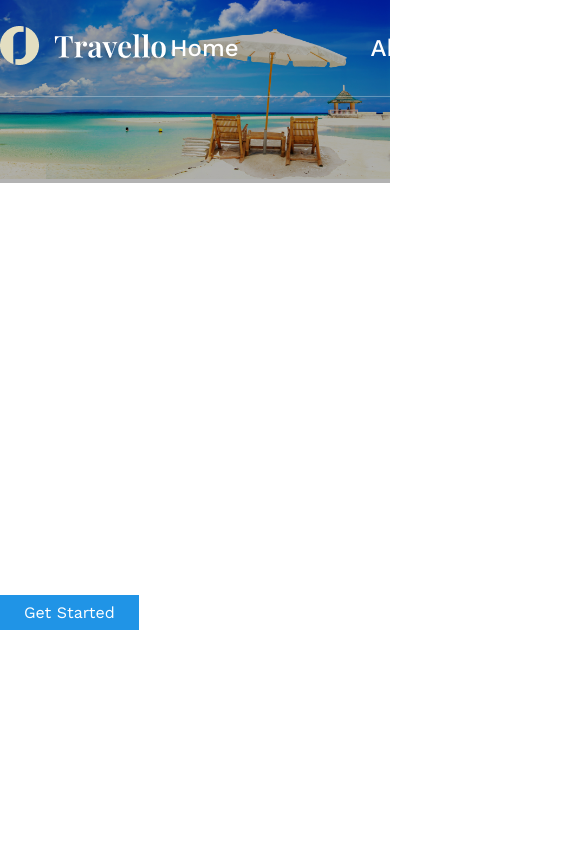
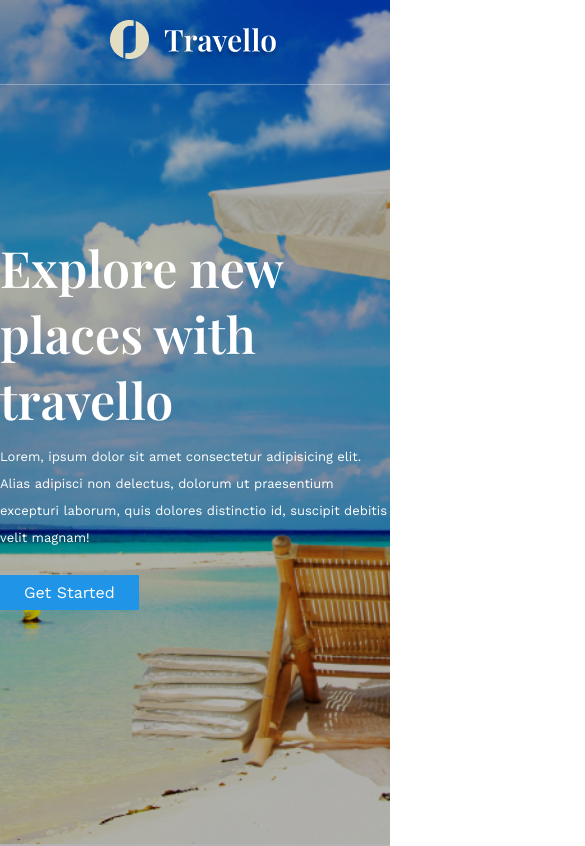
Before and after one commit to Robby1H/Travello_step, a plain HTML site: page index.html in a window 390 px wide. Shown: the top 846 px of the page, 585 px wide, since content can reach past the window. Drawn offline with nearby package versions, Linux system fonts and the light colour scheme.

Commit message:
Responsive

```diff
--- a/Style/style.css
+++ b/Style/style.css
@@ -182,3 +182,26 @@ a {
   line-height: 24px;
   margin-top: 15px;
 }
+
+@media (max-width: 1024px) {
+  .header_logo {
+    margin: 0 auto;
+  }
+  .image {
+    height: 100vh;
+    object-fit: cover;
+  }
+  .header_nav {
+    display: none;
+  }
+  .main_content {
+    margin: 0 auto;
+  }
+  .main_text {
+    font-size: 50px;
+    margin-bottom: 10px;
+  }
+  .main_subtext {
+    font-size: 13px;
+  }
+}
--- a/index.html
+++ b/index.html
@@ -3,12 +3,10 @@
   <head>
     <meta charset="UTF-8" />
     <meta http-equiv="X-UA-Compatible" content="IE=edge" />
-    <meta name="viewport" content="width=device-width, initial-scale=1.0" />
-    <link rel="preconnect" href="https://fonts.googleapis.com" />
-    <link rel="preconnect" href="https://fonts.gstatic.com" crossorigin />
+    <meta name="viewport" content="width=device-width, initial-scale=1">
     <link rel="preconnect" href="https://fonts.googleapis.com">
     <link rel="preconnect" href="https://fonts.gstatic.com" crossorigin>
-    <link href="https://fonts.googleapis.com/css2?family=Playfair+Display:wght@400;500&family=Work+Sans:wght@400;500;600&display=swap" rel="stylesheet">
+    <link href="https://fonts.googleapis.com/css2?family=Playfair+Display:wght@400;500;600&family=Work+Sans:wght@400;500;600&display=swap" rel="stylesheet">
    <link rel="stylesheet" href="Style/style.css">
     <title>Travello</title>
   </head>
```
